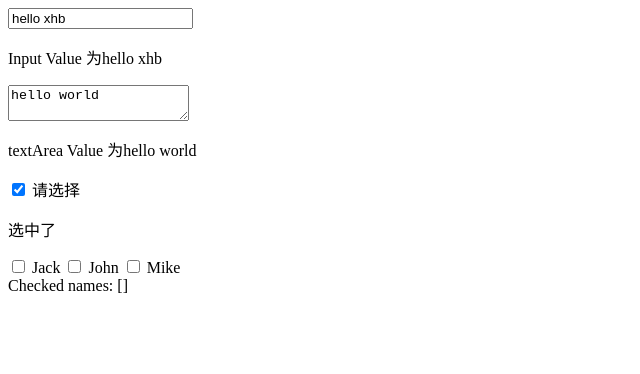
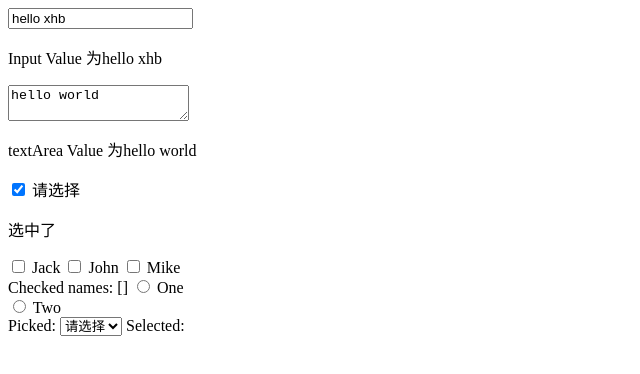
Before and after one commit to ForSakenSoul35/Vue-Learning, a plain HTML site: page Day06/formVue.html in a window 1280 px wide. Shown: the whole page, without its empty margins (0-640 px from the left). Drawn offline with nearby package versions, Linux system fonts and the light colour scheme.

Commit message:
Vue Day06

```diff
--- a/Day06/formVue.html
+++ b/Day06/formVue.html
@@ -15,15 +15,39 @@
           <p v-else="checked">没选中</p>
           <input type="checkbox" id="jack" value="Jack" v-model="checkedNames" >
           <!-- 怎么理解？
-            v-model 代表的是value
+            v-model 这里代表的是checked 选中状态
           -->
           <label for="jack">Jack</label>
-          <input type="checkbox" id="john" value="John" v-model="checkedNames">
+          <input type="checkbox" id="john" value="1" v-model="checkedNames">
+          <!-- 不懂为什么 会将value的值加入到 v-model所绑定的数组？ -->
           <label for="john">John</label>
           <input type="checkbox" id="mike" value="Mike" v-model="checkedNames">
           <label for="mike">Mike</label>
           <br>
           <span>Checked names: {{ checkedNames }}</span>
+          <input type="radio" id="one" value="One" v-model="picked">
+          <label for="one">One</label>
+          <br>
+          <input type="radio" id="two" value="Two" v-model="picked">
+          <label for="two">Two</label>
+          <br>
+          <!-- 选中的状态  标示哪个被选中 都是将value属性 添加到 v-model绑定的值 -->
+          <span>Picked: {{ picked }}</span>
+
+          <select v-model="selected">
+            <option disabled value=""> 请选择</option>
+            <!--
+              注意上面这个选项存在的意义
+              如果v-model表达式的初始值未能匹配任何选项，select元素将被渲染成为选中状态
+              在IOS中会使用户无法选择第一个选项。因为这样的情况下，iOS不会触发change事件。
+              因此更推荐像上面这样提供一个值为空的禁用选项。
+             -->
+            <option>A</option>
+            <option>B</option>
+            <option>C</option>
+          </select>
+          <span>Selected:{{selected}}</span>
+
         </div>
         <script>
           /*
@@ -33,6 +57,7 @@
            复选框
            多个复选框 绑定到同一个数组
            单选框
+           下拉框
           */
             Vue.component('child', {
 
@@ -45,9 +70,16 @@
                   inputValue:'hello xhb',
                   textArea:'hello world',
                   checked:true,
-                  checkedNames:[]
+                  checkedNames:[],
+                  picked:'',
+                  selected:''
                 }
             })
         </script>
     </body>
 </html>
+<!--
+  对于单选按钮，复选框，以及选择框的选项，v-model指令绑定的值通常是静态字符串，对于复选框也可以是布尔值。
+  但是有时候希望能将值绑定到Vue示例的一个动态属性上，这时可以使用v-bind指令，并且这个属性的值可以不是字符串。
+
+ -->
```
